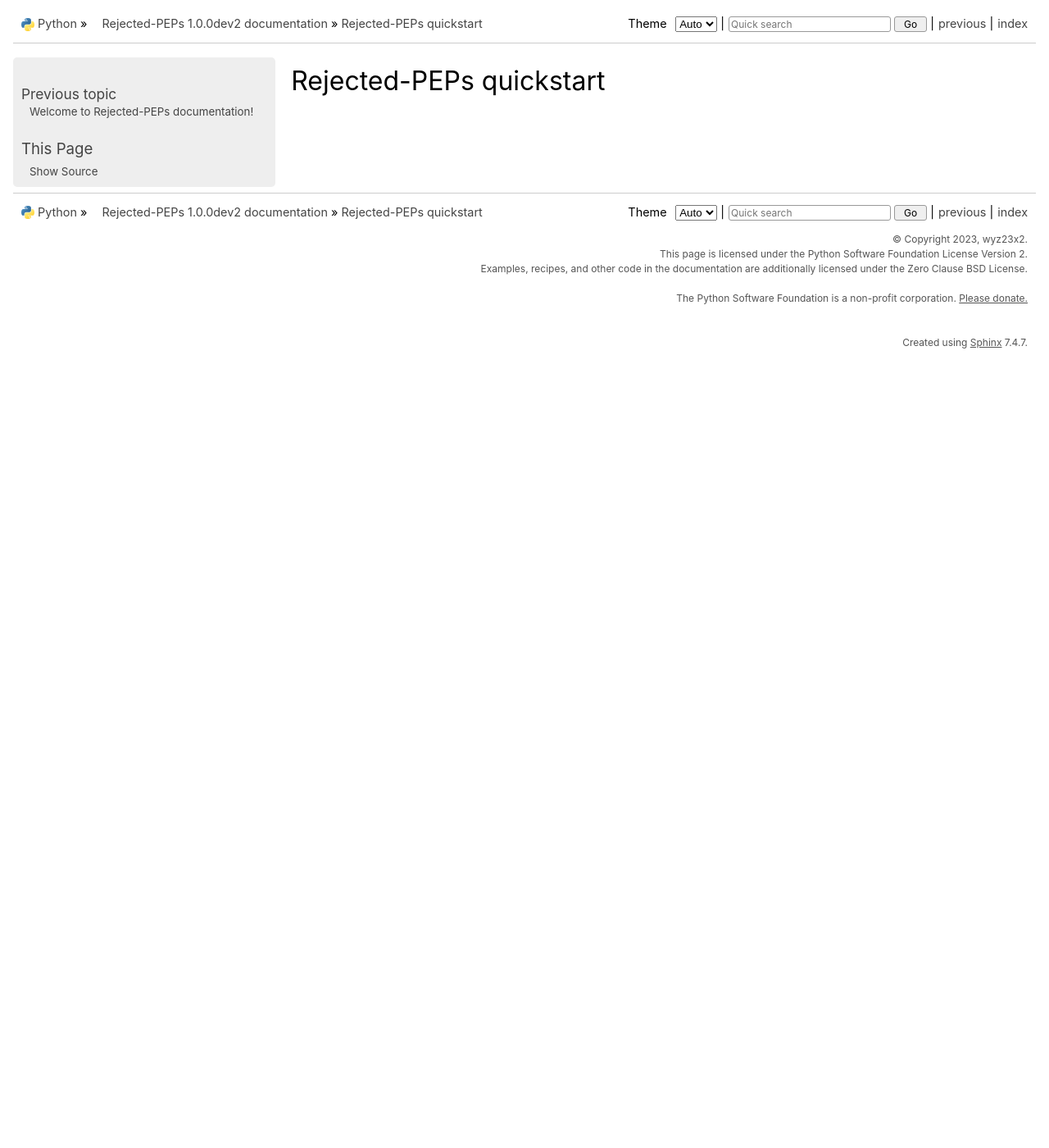
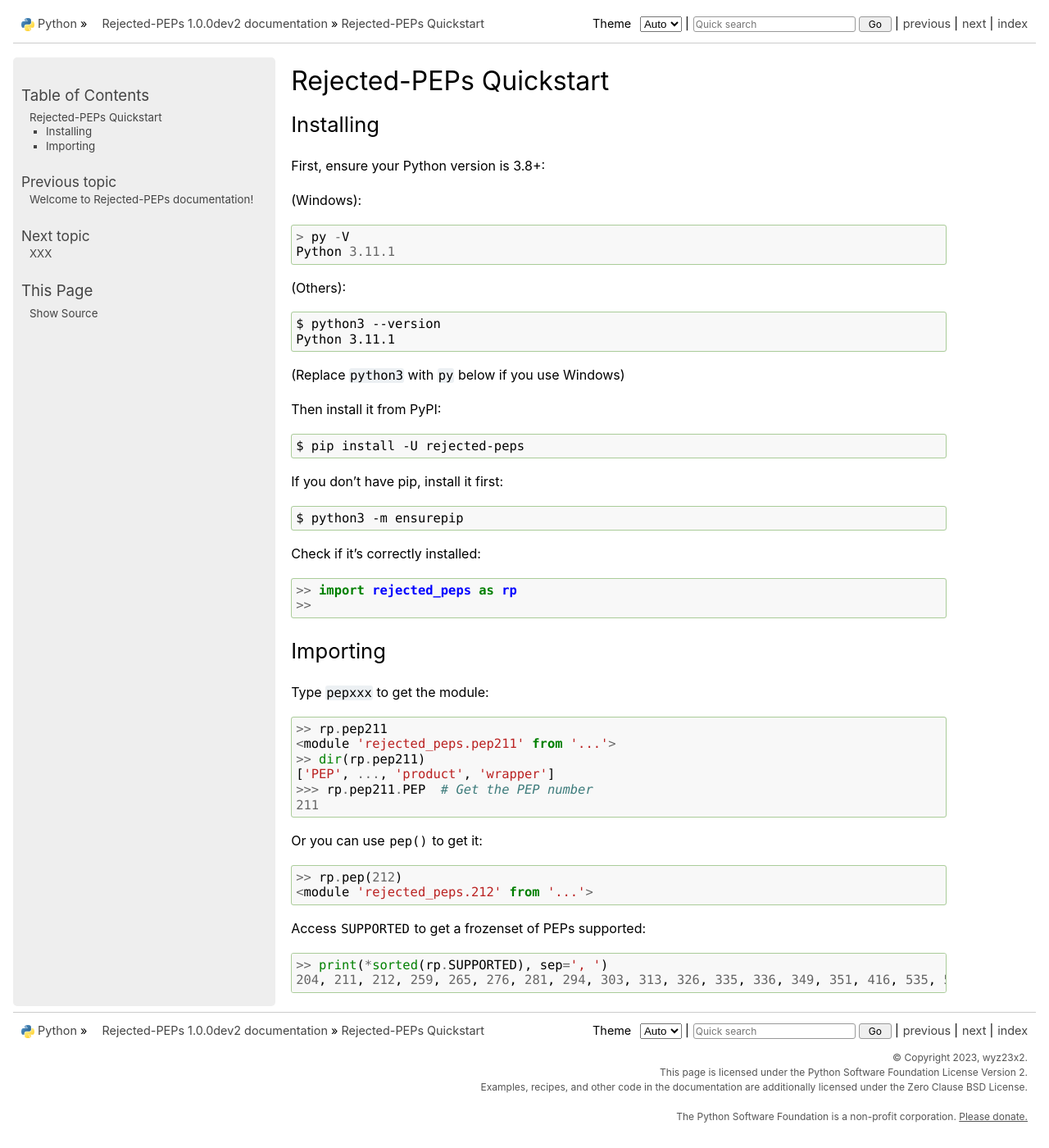
Before and after one commit to wyz23x2/rejected-peps, a Sphinx documentation site: the page built from docs/quickstart.rst, in a window 1280 px wide and 1400 px high. Shown: the whole window at 82% size. Built offline with Sphinx 7.4.7, drawn with Linux system fonts in a browser that asks for light colours.

Commit message:
Update docs

```diff
--- /dev/null
+++ b/docs/guides/init.rst
@@ -0,0 +1,3 @@
+========
+XXX
+========
--- a/docs/quickstart.rst
+++ b/docs/quickstart.rst
@@ -1,3 +1,53 @@
 =========================
-Rejected-PEPs quickstart
+Rejected-PEPs Quickstart
 =========================
+Installing
+------------
+First, ensure your Python version is 3.8+:
+
+(Windows)::
+
+    > py -V
+    Python 3.11.1
+
+(Others)::
+
+    $ python3 --version
+    Python 3.11.1
+
+(Replace ``python3`` with ``py`` below if you use Windows)
+
+Then install it from PyPI::
+
+    $ pip install -U rejected-peps
+
+If you don't have pip, install it first::
+
+    $ python3 -m ensurepip
+
+Check if it's correctly installed::
+
+    >> import rejected_peps as rp
+    >>
+
+Importing
+-----------
+
+Type ``pepxxx`` to get the module::
+
+    >> rp.pep211
+    <module 'rejected_peps.pep211' from '...'>
+    >> dir(rp.pep211)
+    ['PEP', ..., 'product', 'wrapper']
+    >>> rp.pep211.PEP  # Get the PEP number
+    211
+
+Or you can use :func:`pep` to get it::
+
+    >> rp.pep(212)
+    <module 'rejected_peps.212' from '...'>
+
+Access :attr:`SUPPORTED` to get a frozenset of PEPs supported::
+
+    >> print(*sorted(rp.SUPPORTED), sep=', ')
+    204, 211, 212, 259, 265, 276, 281, 294, 303, 313, 326, 335, 336, 349, 351, 416, 535, 559, 754, 3140
--- a/rejected_peps/__init__.py
+++ b/rejected_peps/__init__.py
@@ -1,4 +1,4 @@
-__version__ = '1.0.0dev1'
+__version__ = '1.0.0dev2'
 import importlib as _imp
 from collections import namedtuple as _nt
 from itertools import chain as _chain
```
Also changed, not shown: docs/index.rst (+10 -0 lines).
